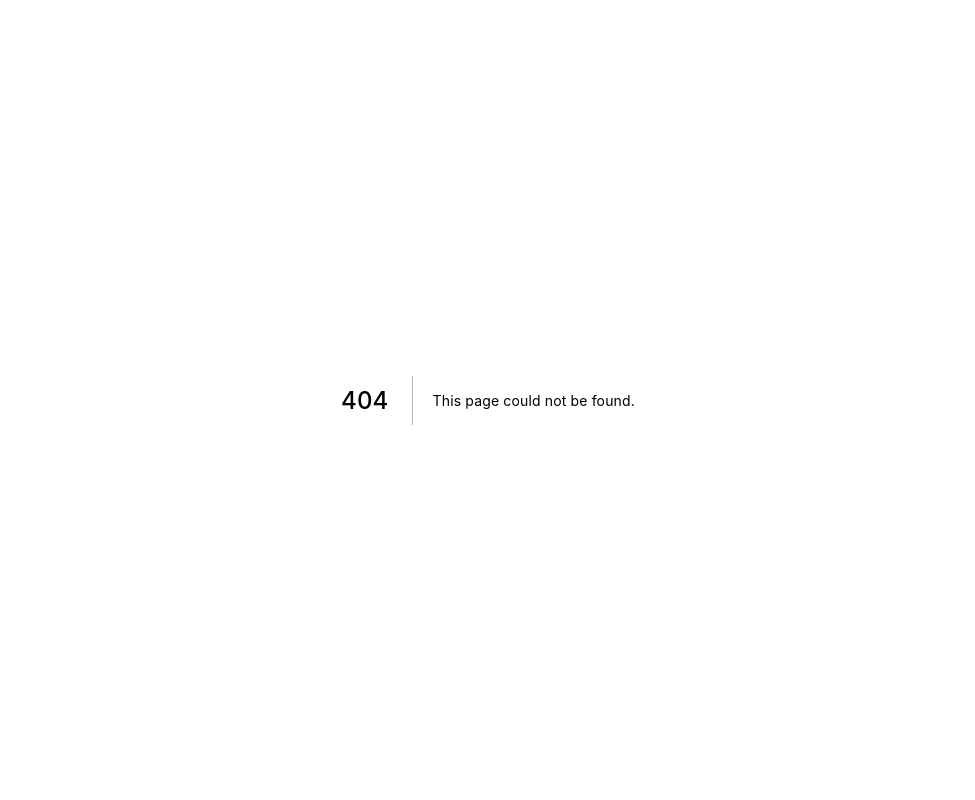
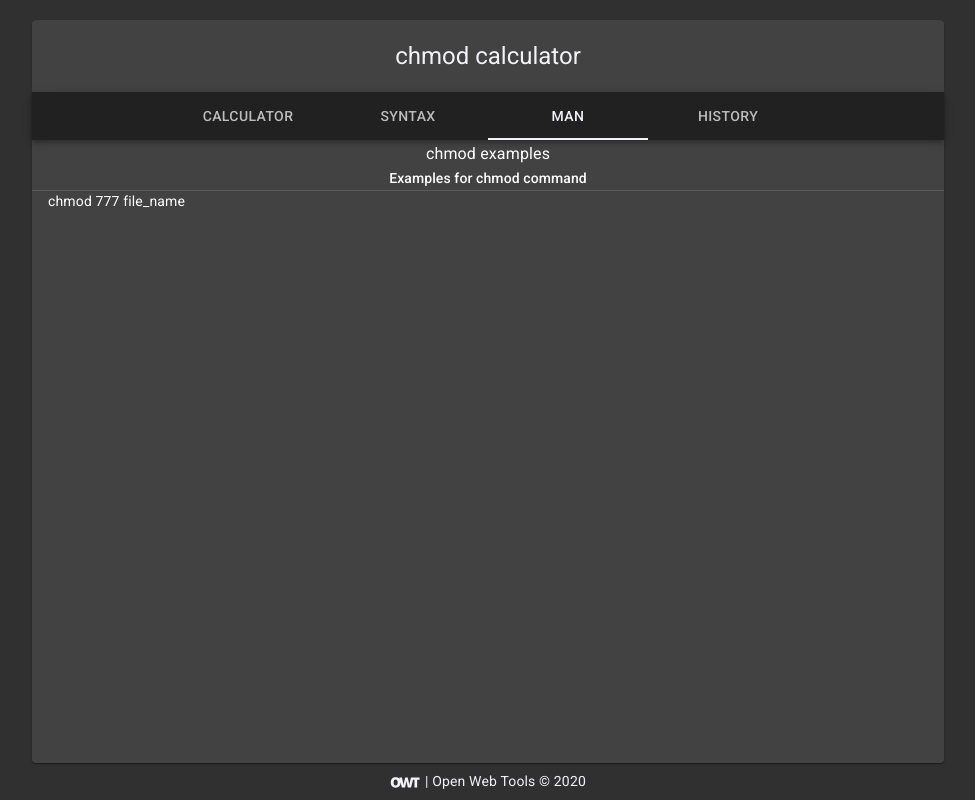
Before and after one commit to openwebtools/chmod.owtp, a Next.js app: page /example in a window 1280 px wide. Before the commit this address had no page. Shown: the whole page, without its empty margins (152-1127 px from the left). Built offline with nearby package versions, Linux system fonts and the light colour scheme.

Commit message:
updated with routing

```diff
--- a/package.json
+++ b/package.json
@@ -25,8 +25,8 @@
     "@material-ui/lab": "^4.0.0-alpha.49",
     "@mdx-js/loader": "^1.5.8",
     "@next/mdx": "^9.3.5",
+    "@types/styled-components": "^5.1.0",
     "markdown-to-jsx": "^6.11.1",
-    "@types/styled-components": "^5.1.0",
     "next": "^9.3.5",
     "next-ga": "^2.3.4",
     "next-seo": "^4.4.0",
--- a/pages/examplePage.tsx
+++ b/pages/example.tsx
@@ -10,7 +10,7 @@ const useStyles = makeStyles((theme) => ({
   },
 }));
 
-const ExamplePage = () => {
+const Example = () => {
   const styles = useStyles();
   const header = {
     header: 'chmod examples',
@@ -21,7 +21,6 @@ const ExamplePage = () => {
       <SubjectHeader {...header} />
       <Divider />
       <div className={styles.root}>
-
         <Markdown >
           chmod 777 file_name
       </Markdown>
@@ -30,4 +29,4 @@ const ExamplePage = () => {
   );
 };
 
-export default ExamplePage;
+export default Example;
--- a/pages/index.tsx
+++ b/pages/index.tsx
@@ -1,15 +1,9 @@
 import React from 'react';
-import MainLayout from '../src/layouts/mainLayout';
-import {makeStyles} from '@material-ui/core';
 import Calculator from './calculator';
 
-const useStyle = makeStyles({
-
-});
 
 
 const Index = () => {
-  const styles = useStyle({});
   return (
     <Calculator/>
   );
--- a/src/components/appToolbar.tsx
+++ b/src/components/appToolbar.tsx
@@ -7,6 +7,7 @@ import CalcIcon from './calcIcon';
 import CodeIcon from '@material-ui/icons/Code';
 import SubjectIcon from '@material-ui/icons/Subject';
 import HistoryIcon from '@material-ui/icons/History';
+import { useRouter } from 'next/router'
 
 const useStyle = makeStyles({
     'header': {
@@ -30,12 +31,15 @@ function a11yProps(index: number) {
 }
 
 const AppToolbar = () => {
+    const router = useRouter();
+    const [value, setValue] = React.useState(router.route);
 
-    const [value, setValue] = React.useState(0);
 
     const handleChange = (event, newValue) => {
         setValue(newValue);
+        router.push(newValue);
     };
+
     const styles = useStyle({});
 
     return (
@@ -44,30 +48,30 @@ const AppToolbar = () => {
             <AppBar position="static" color="default">
                 <Hidden only='xs' implementation="css">
                     <Tabs
-                        value={value}
                         indicatorColor="primary"
                         textColor="primary"
+                        value={value}
                         onChange={handleChange}
                         centered
                         aria-label="chmod options">
-                        <Tab label="calculator" {...a11yProps(0)} />
-                        <Tab label="syntax" {...a11yProps(1)} />
-                        <Tab label="man" {...a11yProps(2)} />
-                        <Tab label="history" {...a11yProps(3)} />
+                        <Tab label="calculator" {...a11yProps(0)} value='/'  />
+                        <Tab label="syntax" {...a11yProps(1)} value="/syntax"  />
+                        <Tab label="man" {...a11yProps(2)} value="/example"  />
+                        <Tab label="history" {...a11yProps(3)} value="/history"  />
                     </Tabs>
                 </Hidden>
                 <Hidden smUp implementation="css">
                     <Tabs
                         value={value}
+                        onChange={handleChange}
                         indicatorColor="primary"
                         textColor="primary"
-                        onChange={handleChange}
                         centered
                         aria-label="chmod options">
-                        <Tab icon={<CalcIcon />} {...a11yProps(0)} />
-                        <Tab icon={<CodeIcon />} {...a11yProps(1)} />
-                        <Tab icon={<SubjectIcon />} {...a11yProps(2)} />
-                        <Tab icon={<HistoryIcon />} {...a11yProps(3)} />
+                        <Tab icon={<CalcIcon />} {...a11yProps(0)} value="/"/>
+                        <Tab icon={<CodeIcon />} {...a11yProps(1)} value="/syntax"/>
+                        <Tab icon={<SubjectIcon />} {...a11yProps(2)} value="/example"/>
+                        <Tab icon={<HistoryIcon />} {...a11yProps(3)} value="/history"/>
                     </Tabs>
                 </Hidden>
             </AppBar>
--- a/src/layouts/mainLayout.tsx
+++ b/src/layouts/mainLayout.tsx
@@ -17,7 +17,8 @@ const useStyle = makeStyles({
   content: {
     flex: '1',
     display: 'flex',
-    flexDirection: 'column'
+    flexDirection: 'column',
+    paddingBottom: '16px'
   }
 });
 
@@ -25,12 +26,10 @@ const MainLayout = (props: any) => {
   const styles = useStyle({});
   return (
     <Container maxWidth="md" classes={{ root: styles.root }}>
-      <div className={styles.content}>
-        <Paper>
+        <Paper className={styles.content}>
           <AppToolbar/>
           {props.children}
         </Paper>
-      </div>
       <Footer />
     </Container>
   );
```
Also changed, not shown: 1 other file (tests, documents, lock files or other folders).
